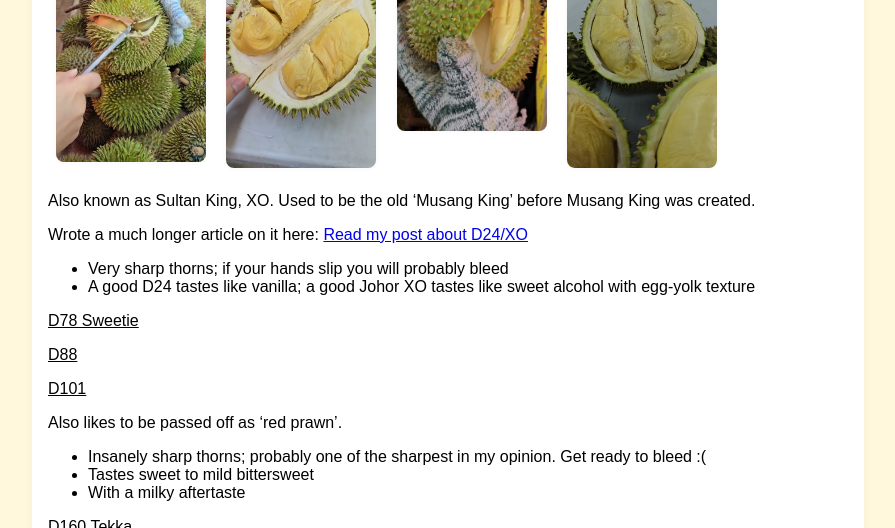
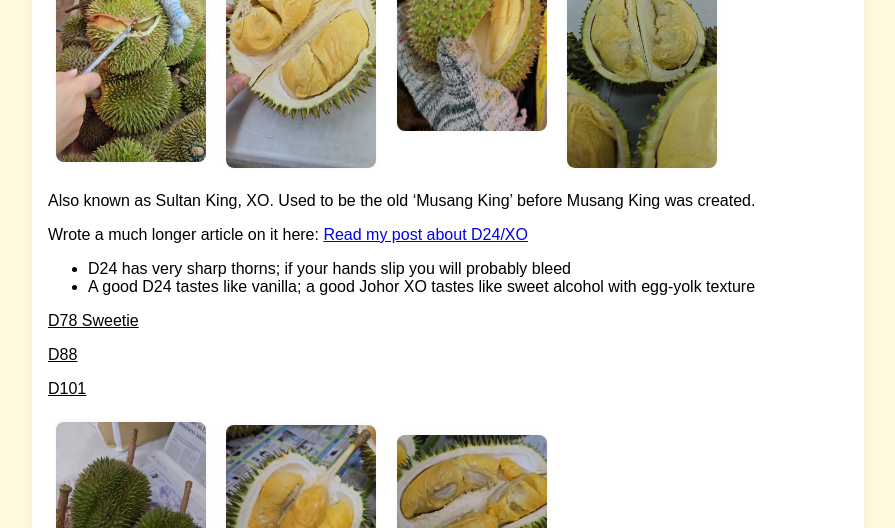
Before and after one commit to yensan57/flabbybeagle, a Jekyll site: the page built from _posts/2025-12-13-ongoing-malaysian-cultivars-all.md, in a window 1280 px wide and 900 px high, scrolled down 2049 px, cut to the strip 0-528 px from the top of the window. Shown: the whole strip, without its empty margins (192-1087 px from the left). Built offline with Jekyll 4.4.1, drawn with Linux system fonts in a browser that asks for light colours.

Commit message:
Update 2025-12-13-ongoing-malaysian-cultivars-all.md

```diff
--- a/_posts/2025-12-13-ongoing-malaysian-cultivars-all.md
+++ b/_posts/2025-12-13-ongoing-malaysian-cultivars-all.md
@@ -65,7 +65,7 @@ Wrote a much longer article on it here:
   Read my post about D24/XO
 </a>
 
-- Very sharp thorns; if your hands slip you will probably bleed
+- D24 has very sharp thorns; if your hands slip you will probably bleed
 - A good D24 tastes like vanilla; a good Johor XO tastes like sweet alcohol with egg-yolk texture
 
 <u>D78 Sweetie</u>
@@ -73,6 +73,10 @@ Wrote a much longer article on it here:
 <u>D88</u>
 
 <u>D101</u>
+
+<img src="/assets/images/ongoingmycultivars/d101a.jpg" class="small-img" alt="d101 durian">
+<img src="/assets/images/ongoingmycultivars/d101b.jpg" class="small-img" alt="d101 durian">
+<img src="/assets/images/ongoingmycultivars/d101c.jpg" class="small-img" alt="d101 durian">
 
 Also likes to be passed off as 'red prawn'.
 - Insanely sharp thorns; probably one of the sharpest in my opinion. Get ready to bleed :(
```
